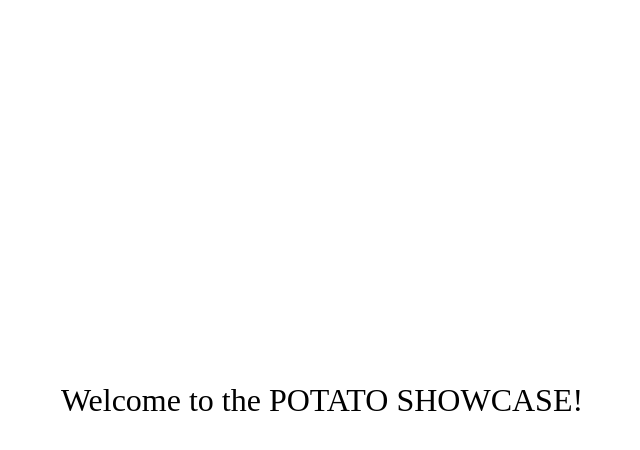
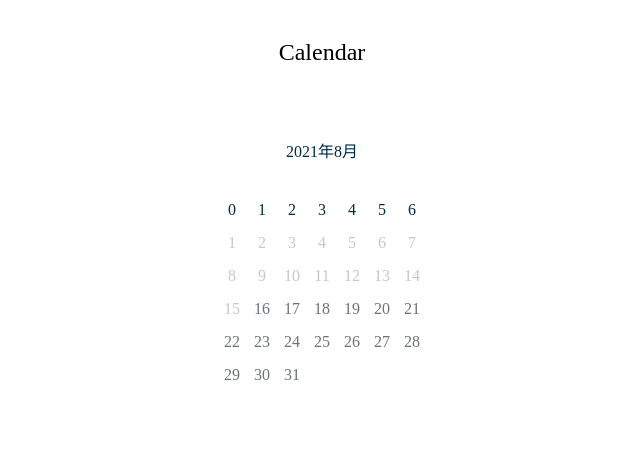
Before and after one commit to smellypotato/showcase, a React (Create React App) app: page /calendar in a window 1280 px wide. Shown: the top 450 px of the page, without its empty margins (318-958 px from the left). Built offline with nearby package versions, Linux system fonts and the light colour scheme.

Commit message:
copy calendar

```diff
--- a/src/App.tsx
+++ b/src/App.tsx
@@ -1,5 +1,6 @@
 import React from 'react';
 import { BrowserRouter, Route, Switch } from "react-router-dom";
+import { CalendarPage } from './components/calendar/calendarPage';
 import { ColorPickerPage } from './components/colorPicker/colorPickerPage';
 import { Home } from './components/home/home';
 import { IntervalSliderPage } from './components/intervalSlider/intervalSliderPage';
@@ -18,6 +19,7 @@ export default class App extends React.Component<{}, {}> {
                         <Route exact path="/interval-slider"><IntervalSliderPage /></Route>
                         <Route exact path="/range-slider"><RangeSliderPage /></Route>
                         <Route exact path="/range-interval-slider"><RangeIntervalSliderPage /></Route>
+                        <Route exact path="/calendar"><CalendarPage /></Route>
                         <Route path="/"><Home /></Route>
                     </Switch>
                 </BrowserRouter>
--- /dev/null
+++ b/src/components/calendar/calendar.css
@@ -0,0 +1,24 @@
+.calendar {
+    text-align: center;
+    display: flex;
+    flex-direction: column;
+    justify-content: space-between;
+    row-gap: 35px;
+}
+
+.calendar-title {
+    display: grid;
+    grid-template-columns: 24px 1fr 24px;
+}
+.calendar-grid {
+    display: grid;
+    grid-template-columns: repeat(7, 30px);
+    grid-template-rows: repeat(7, 30px);
+    grid-row-gap: 3px;
+}
+.calendar-node {   }
+.calendar-node-selected-0 { background: linear-gradient(to right, #FFFFFF 50%, #C2B6CC 50%) }
+.calendar-node-selected-1 { background: linear-gradient(to left, #FFFFFF 50%, #C2B6CC 50%) }
+
+.calendar-node-text { line-height: 30px }
+.calendar-node-text-selected { border-radius: 50% }
--- /dev/null
+++ b/src/components/calendar/calendarPage.css
@@ -0,0 +1,8 @@
+#calendar-page {
+    height: 100vh;
+    padding: 5vh 5vw;
+    display: flex;
+    flex-direction: column;
+    align-items: center;
+    row-gap: 40px;
+}
--- /dev/null
+++ b/src/components/calendar/calendarPage.tsx
@@ -0,0 +1,29 @@
+import React from "react";
+
+import "./calendar.css";
+import "./calendarPage.css";
+import { Calendar } from "./calender";
+
+export class CalendarPage extends React.Component<{}, { date: Date }> {
+    state = {
+        date: new Date()
+    }
+
+    onChangeDate(date: Date) {
+        this.setState({ date: date });
+    }
+
+    render() {
+        let today = new Date();
+        today = new Date(today.getFullYear(), today.getMonth(), today.getDate());
+        return (
+            <div id="calendar-page">
+                <div className="f_24">Calendar</div>
+                <div className="f_16"></div>
+                <div id="calendar-page-calendar">
+                    <Calendar calendarIndex={ 1 } calendar={ new Date(today.getFullYear(), today.getMonth()) } selectedDays={ [this.state.date, this.state.date] } onChangeMonth={ () => {} } onChangeSelectedDay={ this.onChangeDate.bind(this) } />
+                </div>
+            </div>
+        )
+    }
+}
--- /dev/null
+++ b/src/components/calendar/calender.tsx
@@ -0,0 +1,57 @@
+import React from "react";
+
+import "./calendar.css";
+
+const WEEKDAYS: Array<number> = Array.from({ length: 7 }, (_value, i) => i);
+
+export const Calendar = (props: { calendarIndex: number, calendar: Date, selectedDays: Array<Date>, onChangeMonth: React.MouseEventHandler<HTMLDivElement>, onChangeSelectedDay: Function }) => {
+    let year = props.calendar.getFullYear();
+    let month = props.calendar.getMonth();
+    let today: Date = new Date();
+    today = new Date(today.getFullYear(), today.getMonth(), today.getDate());
+
+    let daysInMonth: number = new Date(year, month + 1, 0).getDate(); // month + 1 = next month, date 0 = previous date
+    let firstDayInWeek: number = props.calendar.getDay();
+
+    let generatePrecedingNodes = () => {
+        return Array.from({ length: firstDayInWeek }, _value => _value).map(_precede => <div className={`calendar-node`} />)
+    }
+
+    let generateDays = () => {
+        return Array.from({ length: daysInMonth }, (_value, i) => i).map(day => {
+            let nodeDate: Date = new Date(year, month, day + 1);
+            let nodeClass: string = "calendar-node";
+            let textClass: string = "calendar-node-text";
+
+            let selectedDaysValue: Array<number> = props.selectedDays.map(days => days.valueOf())
+            let nodeSelectedIndex: number = selectedDaysValue.indexOf(nodeDate.valueOf()); // node date index in selected days
+
+            if (nodeDate >= today) nodeClass += " cursor-button color_grey_1"; // can click
+            if (nodeDate > props.selectedDays[0] && nodeDate < props.selectedDays[1]) nodeClass += " bg_sec_tint";
+            else if (nodeSelectedIndex !== -1) { // cannot directly compare two dates
+                if (!selectedDaysValue.every(value => value === nodeDate.valueOf())) nodeClass += ` calendar-node-selected-${nodeSelectedIndex}`;
+                textClass += " calendar-node-text-selected bg_sec_shade_2 color_white";
+            }
+            return (
+                <div className={nodeClass} onClick={() => props.onChangeSelectedDay(nodeDate)}>
+                    <div className={textClass}>{day + 1}</div>
+                </div>
+            )}
+        )
+    }
+
+    return (
+        <div className="calendar bg_white no_highlight">
+            <div className="calendar-title color_prim">
+                {props.calendarIndex === 0 && new Date(year, month).valueOf() > new Date(today.getFullYear(), today.getMonth()).valueOf() ? <div className="cursor_button icon_left_arrow" onClick={ props.onChangeMonth} /> : <div />}
+                <div>{`${year}年${month + 1}月`}</div>
+                {props.calendarIndex === 1 ? <div className="cursor_button icon_right_arrow" onClick={ props.onChangeMonth } /> : <div />}
+            </div>
+            <div className="calendar-grid color_grey_2">
+                { WEEKDAYS.map(weekday => <div className="calendar-node calendar-node-text color_prim">{ weekday }</div>) }
+                { generatePrecedingNodes() }
+                { generateDays() }
+            </div>
+        </div>
+    )
+}
```
Also changed, not shown: src/components/calendar/calendarDisplay.css (added, +17 -0 lines), src/components/calendar/calendarDisplay.tsx (added, +31 -0 lines).
